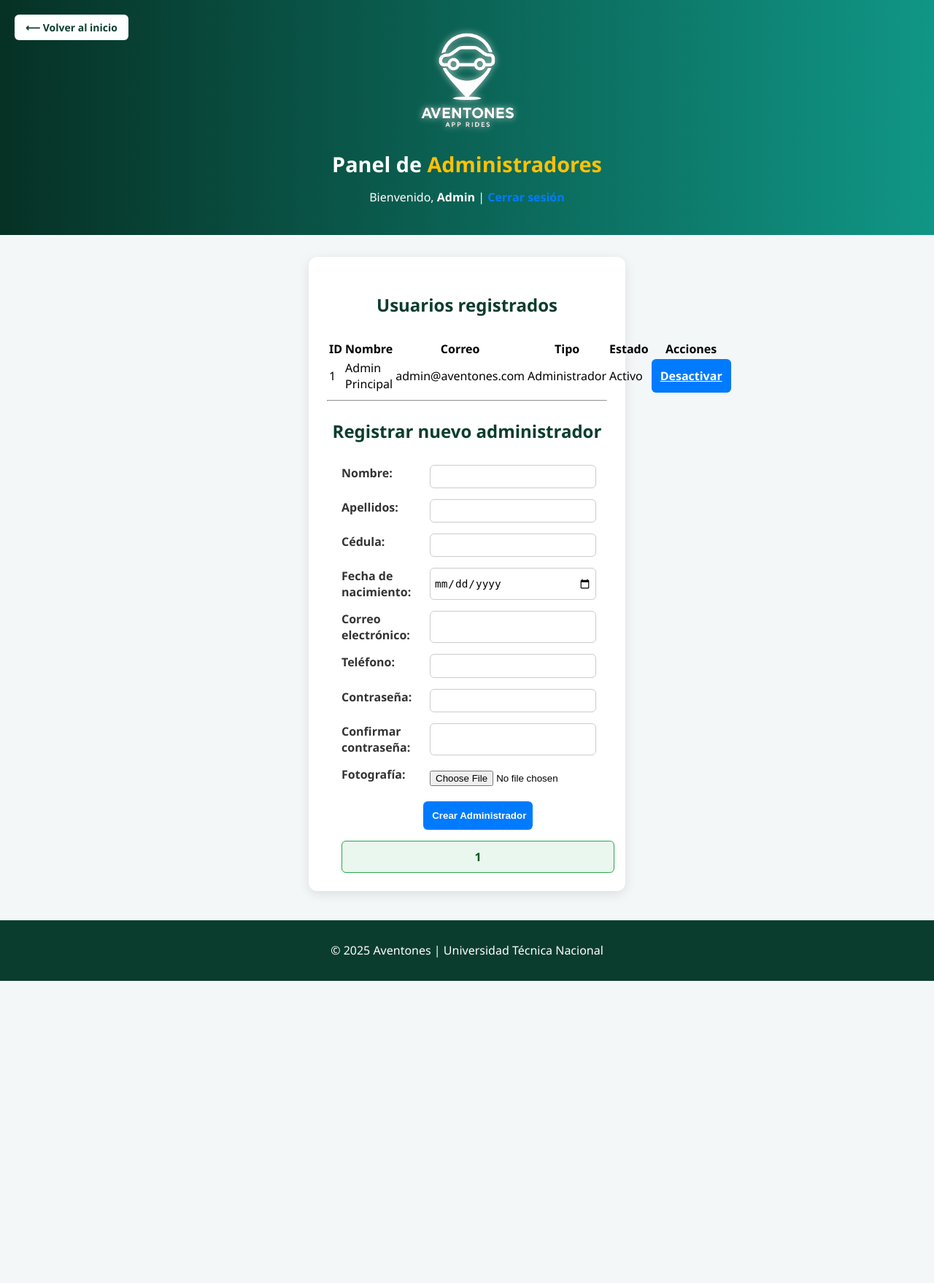
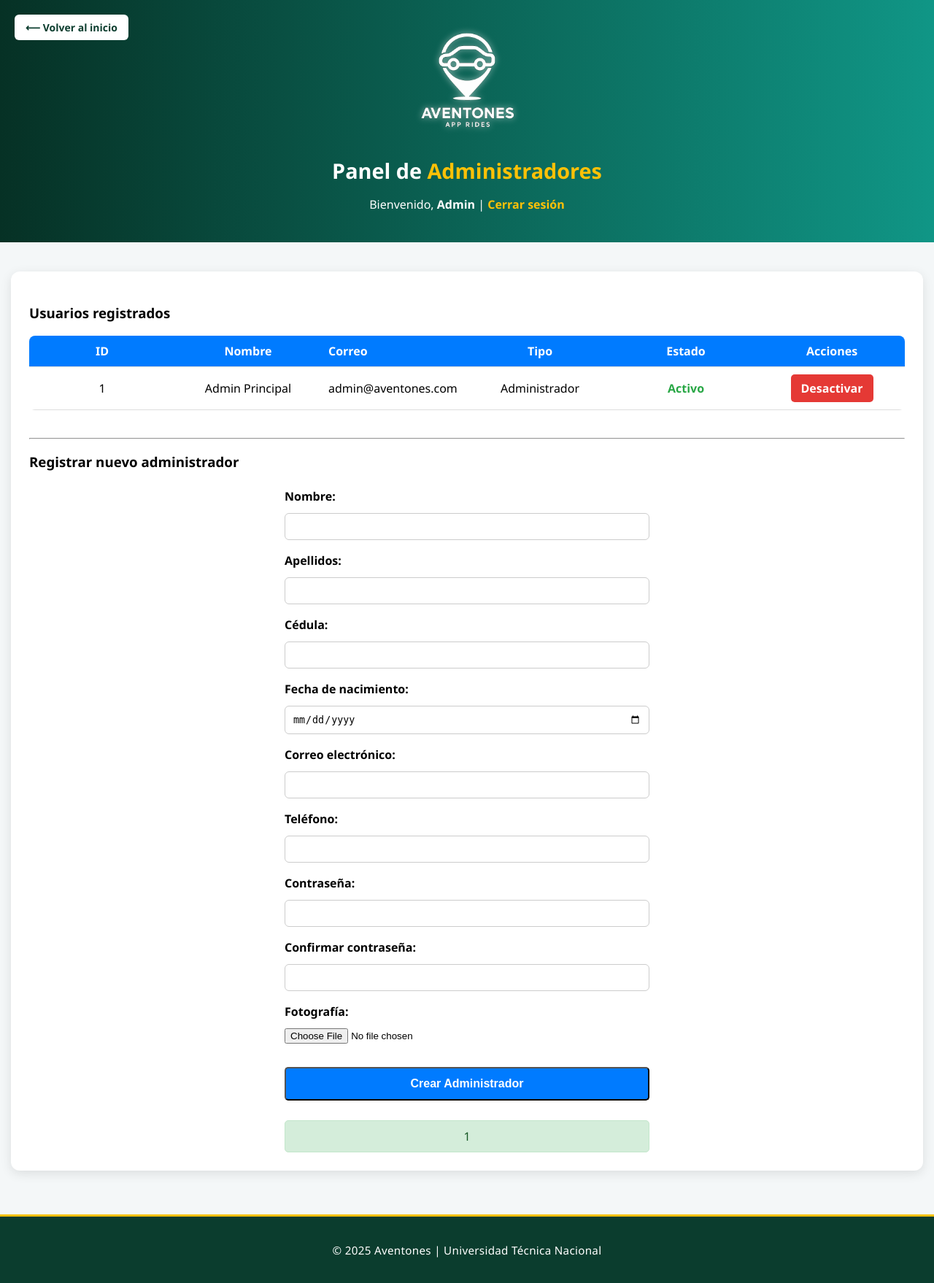
Before and after one commit to Jimenajr05/appAventones, a PHP site: page /views/administrador.php in a window 1280 px wide. Shown: the whole page at 73% size. Before the commit the page ends 1344 px from the top, so only its background shows below. Run offline with PHP 8.4, Linux system fonts and the light colour scheme; a user stored in the database is signed in; data comes from the database, SQL or seed files in the repository.

Commit message:
Quinto commit de proyecto App Aventones

```diff
--- a/assets/Estilos/administrador.css
+++ b/assets/Estilos/administrador.css
@@ -60,10 +60,11 @@
     color: #0B3D2E;
 }
 
-/* ======== CONTENEDOR PRINCIPAL ======== */
+/* ======== CONTENEDOR PRINCIPAL - CORREGIDO ======== */
 .container {
-    width: 200%;
-    max-width: 1000px;
+    /* ANTES: width: 200%; max-width: 1000px; */
+    width: auto;
+    max-width: 1200px; /* Aumentamos el ancho para que quepa la tabla */
     margin: 40px auto;
     background: #fff;
     padding: 25px;
@@ -77,9 +78,9 @@
     margin-bottom: 20px;
 }
 
-/* ======== TABLA ======== */
+/* ======== TABLA - CORREGIDA ======== */
 .table-container {
-    overflow-x: auto;
+    overflow-x: auto; /* Permite scroll horizontal si la tabla es más grande */
 }
 
 table {
@@ -88,12 +89,14 @@
     border-radius: 8px;
     overflow: hidden;
     margin-bottom: 30px;
+    table-layout: fixed; /* Asegura que las columnas respeten el ancho */
 }
 
 th, td {
     padding: 10px;
     text-align: center;
     border-bottom: 1px solid #ddd;
+    word-wrap: break-word; /* Permite que el texto largo (como el correo) se corte */
 }
 
 th {
@@ -103,6 +106,24 @@
 
 tr:nth-child(even) {
     background-color: #f9f9f9;
+}
+
+/* Ajustes de ancho para las columnas problemáticas */
+table td:nth-child(2), /* Nombre */
+table th:nth-child(2) {
+    min-width: 150px;
+}
+
+table td:nth-child(3), /* Correo */
+table th:nth-child(3) {
+    min-width: 250px;
+    text-align: left;
+}
+
+table td:last-child, /* Acciones (Botones) */
+table th:last-child {
+    min-width: 150px; /* Suficiente para el botón */
+    white-space: nowrap; /* Evita que el botón se parta en varias líneas */
 }
 
 .estado.activo {
@@ -123,6 +144,7 @@
     color: white;
     font-weight: bold;
     display: inline-block;
+    cursor: pointer;
 }
 
 .btn-green { background-color: #28a745; }
@@ -138,7 +160,35 @@
     background-color: #0056b3;
 }
 
-/* ======== FORMULARIO NUEVO ADMIN ======== */
+/* ======== FORMULARIO NUEVO ADMIN - CORREGIDO ======== */
+
+/* Centrar y limitar el ancho del formulario */
+.container form {
+    /* Tu HTML no tiene la clase .form-admin, así que apuntamos a la etiqueta form */
+    max-width: 500px;
+    margin: 0 auto;
+    display: flex;
+    flex-direction: column;
+    gap: 12px;
+}
+
+/* El estilo de los inputs debe ser 100% del ancho del formulario centrado */
+.container form label {
+    width: 100%;
+    margin-top: 5px;
+    font-weight: bold;
+}
+
+.container form input:not([type="submit"]):not([type="file"]),
+.container form select {
+    width: 100%;
+    padding: 10px;
+    border: 1px solid #ccc;
+    border-radius: 6px;
+    box-sizing: border-box; /* Fundamental para el cálculo de ancho */
+}
+
+/* Tu estilo original de .form-admin que no se estaba usando, lo mantenemos por si acaso */
 .form-admin {
     display: flex;
     flex-direction: column;
@@ -146,23 +196,23 @@
     gap: 12px;
 }
 
-.form-admin input {
-    width: 60%;
-    padding: 10px;
-    border: 1px solid #ccc;
-    border-radius: 6px;
-    transition: border-color 0.3s ease;
+/* Estilo para el botón de Submit */
+.container form input[type="submit"] {
+    width: 100%;
+    margin-top: 20px;
+    padding: 12px;
+    font-size: 1rem;
 }
 
-.form-admin input:focus {
-    border-color: #007bff;
-    outline: none;
-}
-
-.msg {
+/* El mensaje de error/éxito */
+.mensaje {
     text-align: center;
-    color: #28a745;
-    font-weight: bold;
+    margin-top: 15px;
+    padding: 10px;
+    border-radius: 5px;
+    background-color: #d4edda;
+    color: #155724;
+    border: 1px solid #c3e6cb;
 }
 
 /* ======== FOOTER ======== */
--- a/logica/administrador.php
+++ b/logica/administrador.php
@@ -62,7 +62,7 @@
 
         if ($contrasena !== $confirmar) {
             $_SESSION['mensaje'] = "❌ Las contraseñas no coinciden.";
-            header("Location: ../view/administrador.php");
+            header("Location: ../views/administrador.php");
             exit;
         }
 
@@ -85,7 +85,7 @@
             $_SESSION['mensaje'] = "⚠️ Error: el correo o la cédula ya existen.";
         }
 
-        header("Location: ../view/administrador.php");
+        header("Location: ../views/administrador.php");
         exit;
     }
 
--- a/views/administrador.php
+++ b/views/administrador.php
@@ -35,7 +35,7 @@
     <meta charset="UTF-8">
     <meta name="viewport" content="width=device-width, initial-scale=1.0">
     <title>Panel del Administrador | Aventones</title>
-    <link rel="stylesheet" href="../assets/Estilos/registro.css">
+    <link rel="stylesheet" href="../assets/Estilos/administrador.css">
 </head>
 <body>
 
@@ -118,7 +118,7 @@
         <label>Fotografía:</label>
         <input type="file" name="fotografia" accept=".jpg,.jpeg,.png">
 
-        <input type="submit" name="crearAdmin" value="Crear Administrador" class="btn">
+        <input type="submit" name="crearAdmin" value="Crear Administrador" class="btn btn-blue">
 
         <?php
         if (isset($_SESSION['mensaje'])) {
```
